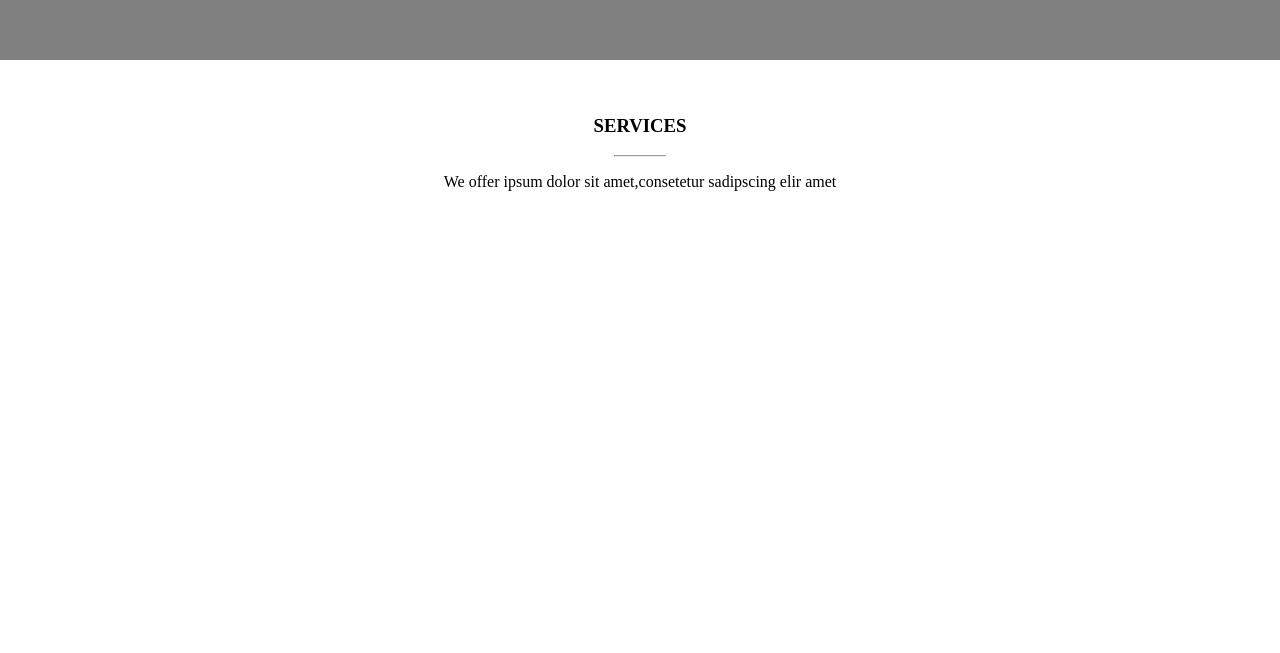
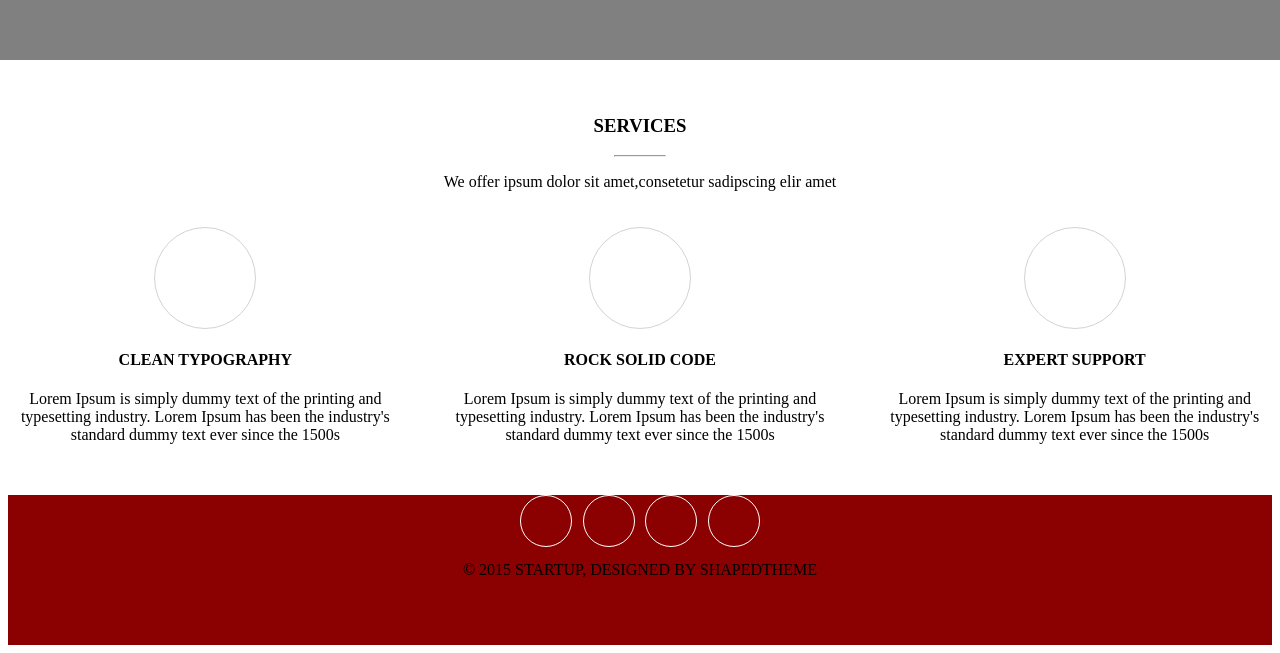
Before and after one commit to Helltoro/Lesson-9, a plain HTML site: page index.html in a window 1280 px wide. Shown: the part 639-1292 px from the top of the page. Before the commit the page ends 974 px from the top, so only its background shows below. Drawn offline with Linux system fonts and the light colour scheme.

Commit message:
Add files via upload

```diff
--- a/index.html
+++ b/index.html
@@ -1,7 +1,7 @@
 <!DOCTYPE html>
 <html lang="en">
 <head>
-	<meta charset="UTF-8">
+	<meta charset="UTF-8"><div class="cirkle"></div>
 	<meta name="viewport" content="width=device-width, initial-scale=1.0">
 	<link rel="stylesheet" type="text/css" href="style.css">
 	<title>Document</title>
@@ -31,12 +31,68 @@
 
 		<p align="center">We offer ipsum dolor sit amet,consetetur sadipscing elir amet</p>
 
+		<div class="services">
+			<div class="oval">
 
+				<div class="clean" align="center"></div>
+
+				<h4 align="center">CLEAN TYPOGRAPHY</h4>
+
+
+
+				<p align="center">Lorem Ipsum is simply dummy text of the printing and typesetting industry. Lorem Ipsum has been the industry's standard dummy text ever since the 1500s</p>
+
+
+
+
+			</div>
+			<div class="oval">
+
+				<div class="clean" align="center"></div>
+
+				<h4 align="center">ROCK SOLID CODE</h4>
+
+
+
+				<p align="center">Lorem Ipsum is simply dummy text of the printing and typesetting industry. Lorem Ipsum has been the industry's standard dummy text ever since the 1500s</p>
+
+
+			</div>
+			<div class="oval">
+
+				<div class="clean" align="center"></div>
+
+				<h4 align="center">EXPERT SUPPORT</h4>
+
+
+
+				<p align="center">Lorem Ipsum is simply dummy text of the printing and typesetting industry. Lorem Ipsum has been the industry's standard dummy text ever since the 1500s</p>
+
+			</div>
+
+
+
+		</div>
 
 
 
 
 	</div>
 
+	<div class="bottom_orange">
+		<div class="litle">
+		<div class="litle_sircles"></div>
+		<div class="litle_sircles"></div>
+		<div class="litle_sircles"></div>
+		<div class="litle_sircles"></div>
+		</div>
+
+		<p align="center">© 2015 STARTUP, DESIGNED BY SHAPEDTHEME</p>
+	</div>
+
+
+
+
+
 </body>
 </html>
--- a/style.css
+++ b/style.css
@@ -47,7 +47,7 @@ button{
 .bottom{
 	height: 200px;
 	width: auto;
-	margin: 20px 20px 20px 20px;
+	margin: -20px -20px -20px -20px;
 }
 
 .bottom_text{
@@ -58,3 +58,63 @@ button{
 hr{
 	width: 50px;
 }
+
+.services {
+	height: 400px;
+	width: 100%;
+	display: flex;
+	flex-direction: row;
+}
+
+.oval {
+	height: 350px;
+	width: 33.3%;
+	margin: 20px 20px 20px 20px;
+}
+
+.clean {
+	width: 100px;
+	height: 100px;
+	border: 1px solid;
+	border-color: lightgrey;
+	border-radius: 100%;
+	margin-left: auto;
+    margin-right: auto;
+}
+
+.clean:hover {
+	background-color: darkred;
+}
+
+.bottom_orange{
+	width: 100%;
+	height: 150px;
+	background-color: darkred;
+	margin-top: 200px;
+
+}
+
+.litle_sircles {
+	width: 50px;
+	height: 50px;
+	border:1px solid;
+	border-color: white;
+	border-radius: 100%;
+	margin-left: auto;
+    margin-right: auto;
+
+}
+
+.litle{
+	width: 250px;
+	height: 50px;
+	margin-left: auto;
+    margin-right: auto;
+    margin-top: 150px;
+    display: flex;
+	flex-direction: row;
+}
+
+.litle_sircles:hover {
+	background-color: white;
+}
```
